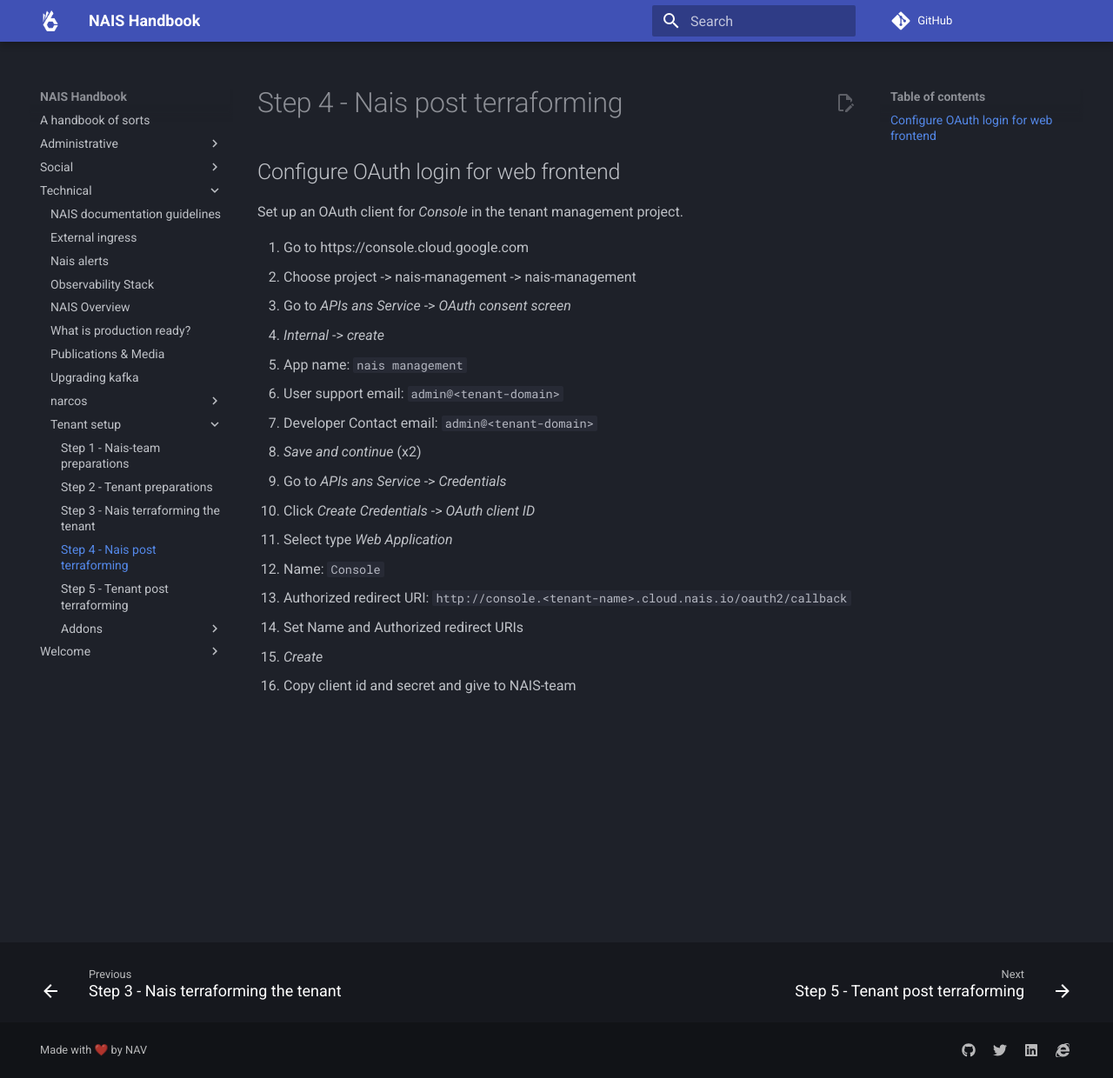
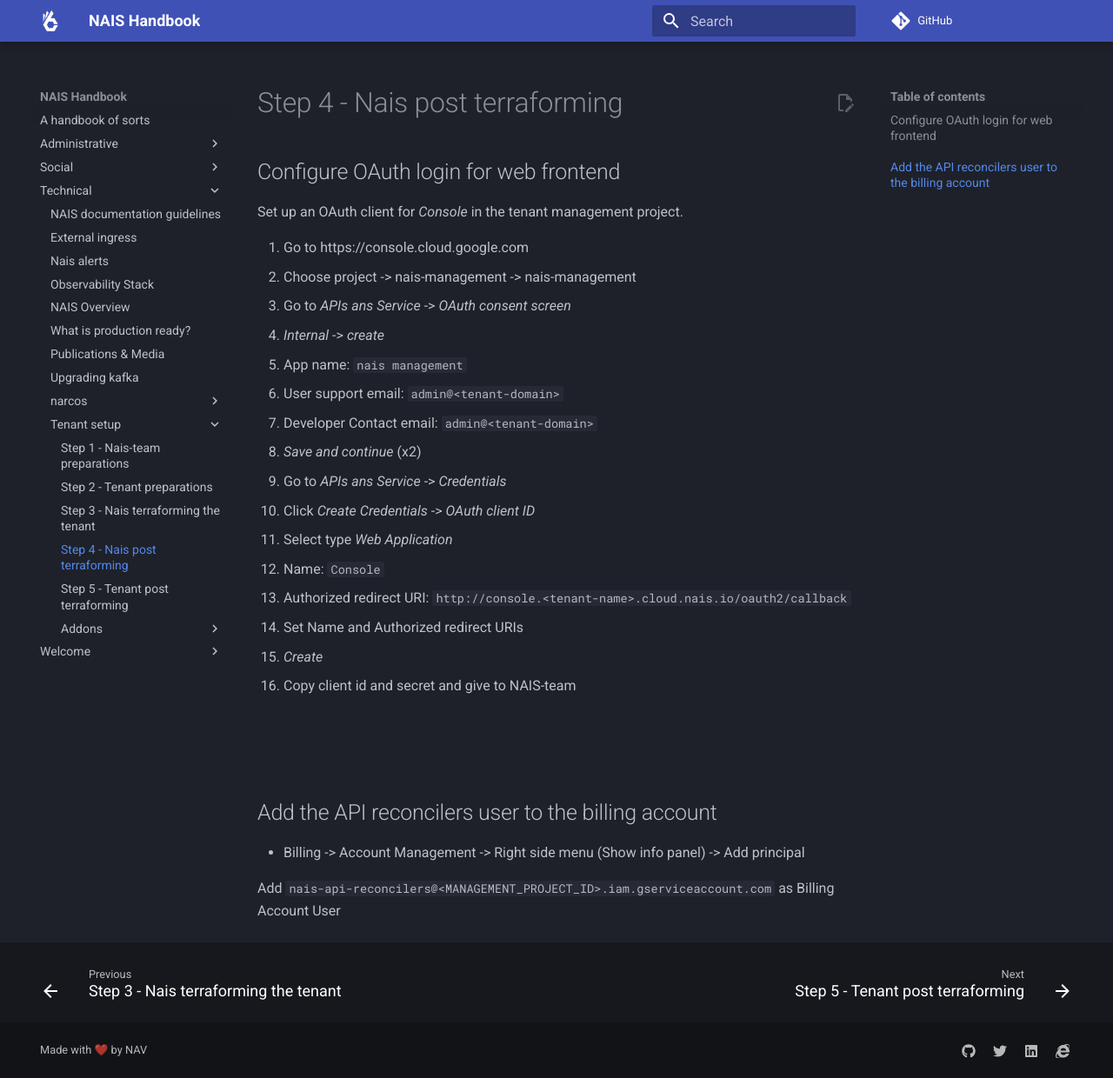
Before and after one commit to nais/handbook, an MkDocs documentation site: the page built from docs/technical/tenant-setup/4-nais.md, in a window 1280 px wide and 1240 px high. Shown: the whole window at 87% size. Built offline with MkDocs 1.6.1 and Material for MkDocs 9.7.7, drawn with Linux system fonts in a browser that asks for light colours; comment, search, counter and statistics services are not loaded.

Commit message:
Adjust billing account docs

```diff
--- a/docs/technical/tenant-setup/4-nais.md
+++ b/docs/technical/tenant-setup/4-nais.md
@@ -20,3 +20,11 @@
 1. Set Name and Authorized redirect URIs
 1. _Create_
 1. Copy client id and secret and give to NAIS-team
+
+##
+
+## Add the API reconcilers user to the billing account
+
+- Billing -> Account Management -> Right side menu (Show info panel) -> Add principal
+
+Add `nais-api-reconcilers@<MANAGEMENT_PROJECT_ID>.iam.gserviceaccount.com` as Billing Account User
```
Also changed, not shown: docs/technical/tenant-setup/1-nais.md (+3 -1 lines).
